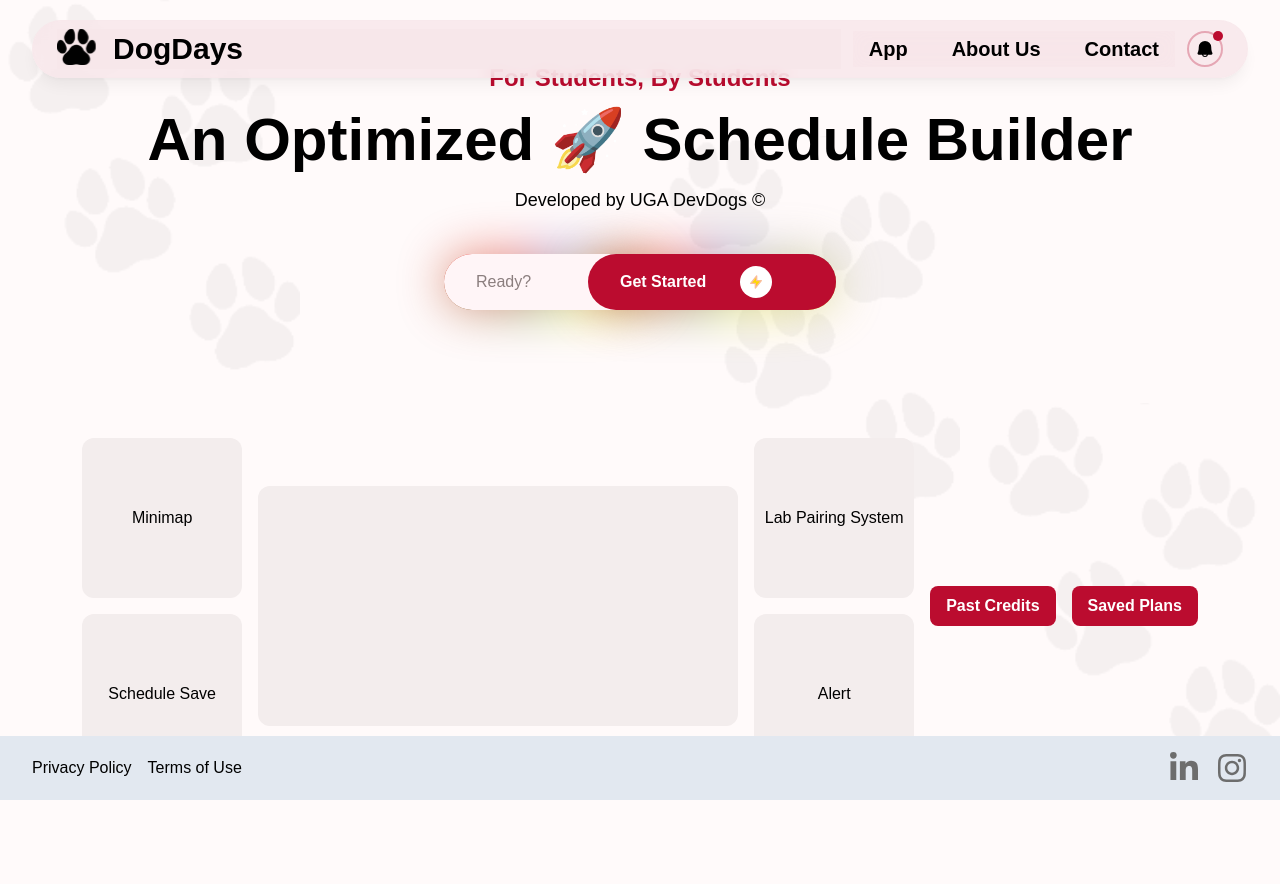
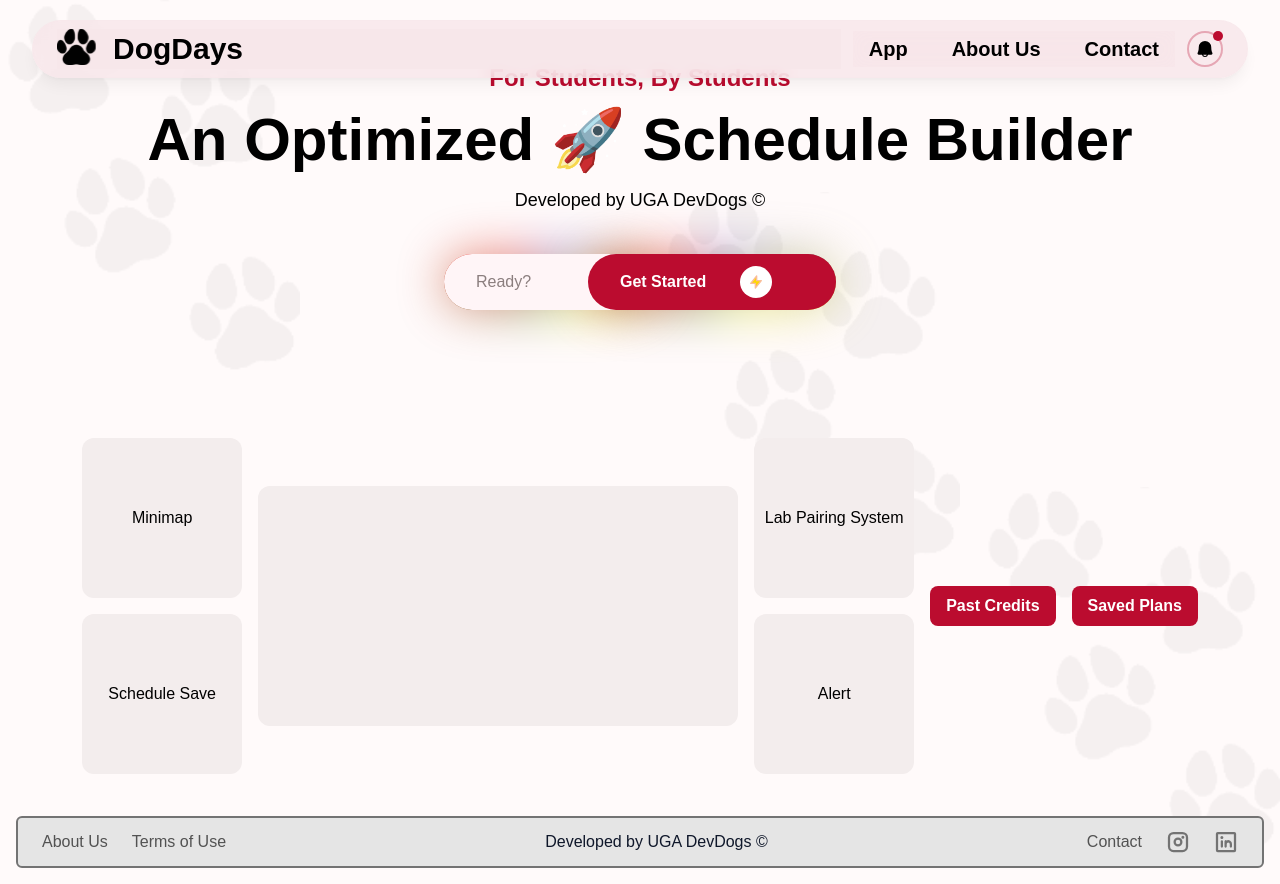
Before and after one commit to DevDogs-UGA/Optimal-Schedule-Builder, a Next.js app in the folder frontend/: page / in a window 1280 px wide. Before the commit the page ends 800 px from the top, so only its background shows below. Built offline with nearby package versions, Linux system fonts and the light colour scheme.

Commit message:
update footer

```diff
--- a/frontend/src/app/components/Footer.tsx
+++ b/frontend/src/app/components/Footer.tsx
@@ -1,60 +1,50 @@
+import { PiInstagramLogoBold, PiLinkedinLogoBold } from "react-icons/pi";
+
 export function Footer() {
   return (
-    <footer className="fixed bottom-0 z-50 mt-4 w-full bg-slate-200">
-      <div className="flex items-center justify-between px-8 py-4">
-        <div className="flex flex-col gap-x-4 gap-y-2 sm:flex-row">
-          <a href="" className="hover:text-slate-900">
-            Privacy Policy
+    <footer className="m-4 grid grid-cols-6 grid-rows-3 gap-y-1.5 rounded-md border-2 border-neutral-500 bg-neutral-200 px-4 py-3 text-neutral-600 min-[480px]:grid-cols-[1fr_repeat(3,1.5fr)_1fr] min-[480px]:grid-rows-2 min-[480px]:gap-y-2 min-[480px]:py-4 sm:gap-y-1.5 sm:py-3 md:grid-cols-[repeat(2,max-content)_1fr_repeat(3,max-content)] md:grid-rows-1 md:gap-x-4 lg:gap-x-6 lg:px-6">
+      <h2 className="col-span-full text-center text-slate-900 sm:row-start-2 md:col-span-1 md:col-start-3 md:row-start-1">
+        Developed by UGA DevDogs &copy;
+      </h2>
+
+      <nav className="contents">
+        <a
+          className="col-span-2 text-center hover:text-slate-900 min-[480px]:col-span-1 min-[480px]:col-start-2 md:col-start-1 md:row-start-1"
+          href="https://devdogs.uga.edu/"
+          target="_blank"
+        >
+          About Us
         </a>
-          <a href="" className="hover:text-slate-600">
+
+        <a
+          className="col-span-2 text-center hover:text-slate-900 min-[480px]:col-span-1"
+          href="#"
+        >
           Terms of Use
         </a>
-        </div>
-        {/* Logos from FontAwesomeFree (https://tw-elements.com/docs/standard/components/social-buttons/)*/}
-        <div className="flex flex-row gap-x-4">
-          <a href="https://www.linkedin.com/company/devdogs-uga/">
-            <span className="[&>svg]:h-8 [&>svg]:w-8 [&>svg]:fill-[#6d6d6d] hover:[&>svg]:fill-[#8d8d8d]">
-              <svg
-                xmlns="http://www.w3.org/2000/svg"
-                fill="currentColor"
-                viewBox="0 0 448 512"
+
+        <a
+          className="col-span-2 text-center hover:text-slate-900 min-[480px]:col-span-1"
+          href="#"
         >
-                <path
-                  d="M100.3 448H7.4V148.9h92.9zM53.8 108.1C24.1 108.1
-                                0 83.5 0 53.8a53.8 53.8 0 0 1 107.6 0c0 29.7-24.1
-                                54.3-53.8 54.3zM447.9 448h-92.7V302.4c0-34.7-.7-79.2-48.3-79.2-48.3
-                                0-55.7 37.7-55.7 76.7V448h-92.8V148.9h89.1v40.8h1.3c12.4-23.5
-                                42.7-48.3 87.9-48.3 94 0 111.3 61.9 111.3 142.3V448z"
-                />
-              </svg>
-            </span>
+          Contact
         </a>
-          <a href="https://www.instagram.com/devdogs_uga/">
-            <span className="[&>svg]:h-8 [&>svg]:w-8 [&>svg]:fill-[#6d6d6d] hover:[&>svg]:fill-[#8d8d8d]">
-              <svg
-                xmlns="http://www.w3.org/2000/svg"
-                fill="currentColor"
-                viewBox="0 0 448 512"
+
+        <a
+          className="col-span-3 flex justify-end px-2 text-2xl text-neutral-500 hover:text-slate-900 min-[480px]:col-span-1 min-[480px]:col-start-1 min-[480px]:row-start-2 min-[480px]:justify-center sm:row-start-1 md:col-start-5 md:px-0"
+          href="https://www.instagram.com/devdogs_uga/"
+          target="_blank"
         >
-                <path
-                  d="M224.1 141c-63.6 0-114.9 51.3-114.9 114.9s51.3 114.9 114.9
-                                114.9S339 319.5 339 255.9 287.7 141 224.1 141zm0 189.6c-41.1
-                                0-74.7-33.5-74.7-74.7s33.5-74.7 74.7-74.7 74.7 33.5 74.7
-                                74.7-33.6 74.7-74.7 74.7zm146.4-194.3c0 14.9-12 26.8-26.8
-                                26.8-14.9 0-26.8-12-26.8-26.8s12-26.8 26.8-26.8 26.8 12 26.8
-                                26.8zm76.1 27.2c-1.7-35.9-9.9-67.7-36.2-93.9-26.2-26.2-58-34.4-93.9-36.2-37-2.1-147.9-2.1-184.9
-                                0-35.8 1.7-67.6 9.9-93.9 36.1s-34.4 58-36.2 93.9c-2.1 37-2.1 147.9 0 184.9 1.7 35.9 9.9 67.7
-                                36.2 93.9s58 34.4 93.9 36.2c37 2.1 147.9 2.1 184.9 0 35.9-1.7 67.7-9.9 93.9-36.2 26.2-26.2
-                                34.4-58 36.2-93.9 2.1-37 2.1-147.8 0-184.8zM398.8 388c-7.8 19.6-22.9 34.7-42.6 42.6-29.5
-                                11.7-99.5 9-132.1 9s-102.7 2.6-132.1-9c-19.6-7.8-34.7-22.9-42.6-42.6-11.7-29.5-9-99.5-9-132.1s-2.6-102.7
-                                9-132.1c7.8-19.6 22.9-34.7 42.6-42.6 29.5-11.7 99.5-9 132.1-9s102.7-2.6 132.1 9c19.6 7.8 34.7 22.9 42.6
-                                42.6 11.7 29.5 9 99.5 9 132.1s2.7 102.7-9 132.1z"
-                />
-              </svg>
-            </span>
+          <PiInstagramLogoBold />
         </a>
-        </div>
-      </div>
+        <a
+          className="col-span-3 flex justify-start px-2 text-2xl text-neutral-500 hover:text-slate-900 min-[480px]:col-span-1 min-[480px]:justify-center md:px-0"
+          href="https://www.linkedin.com/company/devdogs-uga/"
+          target="_blank"
+        >
+          <PiLinkedinLogoBold />
+        </a>
+      </nav>
     </footer>
   );
 }
--- a/frontend/src/app/layout.tsx
+++ b/frontend/src/app/layout.tsx
@@ -41,8 +41,9 @@ export default function RootLayout({
           height={300}
         />
 
-        <main className="min-h-screen">
-          {children}
+        <main className="flex min-h-screen flex-col">
+          <div className="flex-1">{children}</div>
+
           <Footer />
         </main>
       </body>
--- a/frontend/src/styles/globals.css
+++ b/frontend/src/styles/globals.css
@@ -47,6 +47,7 @@ h6 {
 .no-scrollbar::-webkit-scrollbar {
   display: none;
 }
+
 /* For older Safari versions */
 .no-scrollbar::-webkit-scrollbar {
   -webkit-appearance: none;
@@ -101,6 +102,7 @@ h6 {
   from {
     --angle: 0deg;
   }
+
   to {
     --angle: 360deg;
   }
```
Lines whose indentation alone changed are shown as unchanged.
